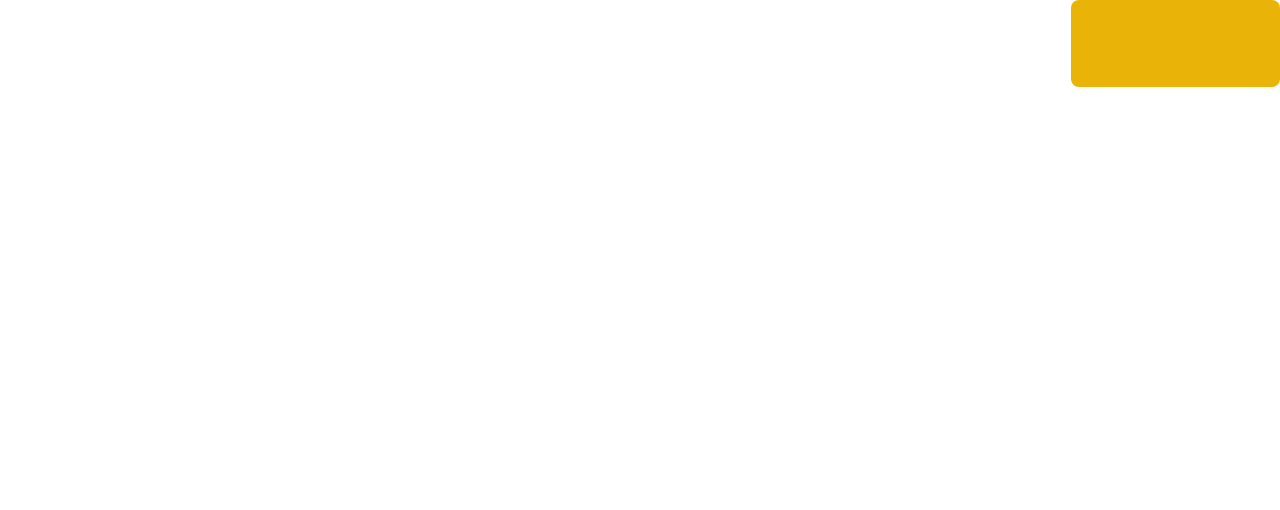
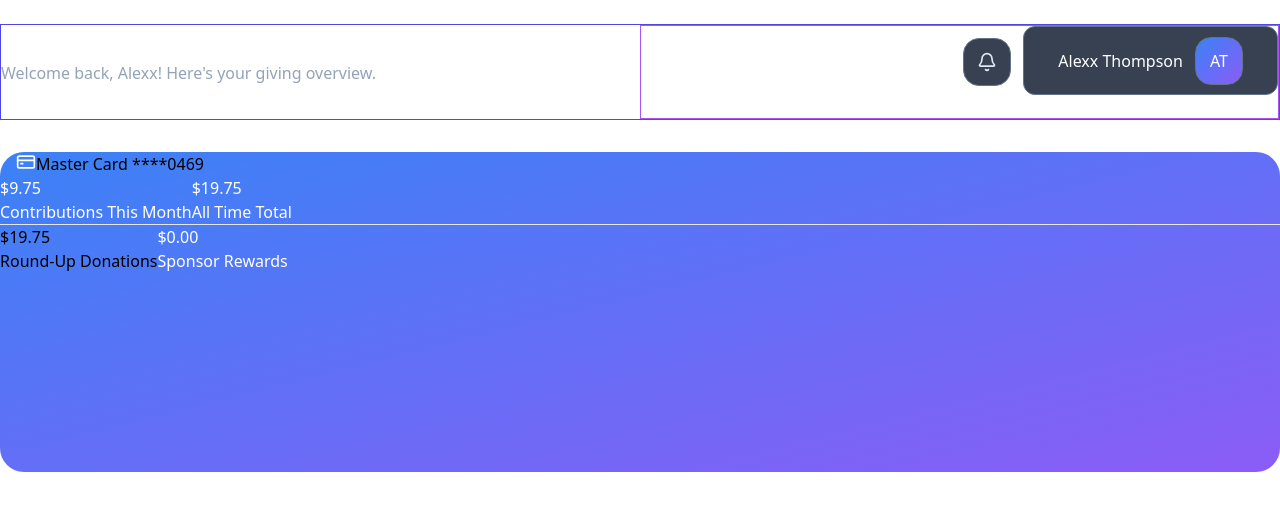
Before and after one commit to roshini-123/react, a React (Create React App) app in the folder react-git/: page / in a window 1280 px wide. Shown: the top 510 px of the page. Built offline with nearby package versions, Linux system fonts and the light colour scheme.

Commit message:
chnages added

```diff
--- a/react-git/package.json
+++ b/react-git/package.json
@@ -4,8 +4,10 @@
   "private": true,
   "dependencies": {
     "cra-template": "1.3.0",
+    "lucide-react": "^1.17.0",
     "react": "^19.1.0",
     "react-dom": "^19.1.0",
+    "react-icons": "^5.6.0",
     "react-scripts": "5.0.1",
     "web-vitals": "^5.1.0"
   },
--- a/react-git/src/App.js
+++ b/react-git/src/App.js
@@ -4,12 +4,14 @@ import './App.css';
 import HeaderObj from './donar-module/HeaderObj';
 import footerObj from './donar-module/FooterObj';
 import FooterObj from './donar-module/FooterObj';
+import DashboardObj from './donar-module/Dashboard';
 
 
 function App() {
   return (
-    <div className = "bg-black-800">
+    <div className='w-screen h-screen dark:bg-gray-800 pt-6'>
       <HeaderObj/>
+      <DashboardObj/>
       <FooterObj/>
     </div>
   );
--- /dev/null
+++ b/react-git/src/donar-module/Dashboard.js
@@ -0,0 +1,41 @@
+import react from "react";
+import { CreditCard } from "lucide-react";
+
+
+
+const DashboardObj = () => {
+    return(
+        <div className="h-80 bg-gradient-to-br from-blue-500 to-violet-500 rounded-3xl">
+            <div className="flex flex-row mt-8 ml-4">
+                <CreditCard className="w-5 h-5 text-white" />
+                <p>Master Card ****0469</p>
+            </div>
+            <div className="flex flex-row">
+                <div className="text-white">
+                    <h1>$9.75</h1>
+                    <p>Contributions This Month</p>
+                </div>
+                <div className="items-right text-white">
+                    <h1>$19.75</h1>
+                    <p>All Time Total</p>
+                </div>
+
+            </div>
+            <hr className="text-white"></hr>
+            <div className="flex flex-row">
+                <div>
+                    <h1>$19.75</h1>
+                    <p>Round-Up Donations</p>
+                </div>
+                <div className="text-white">
+                    <h1>$0.00</h1>
+                    <p className="items-left">Sponsor Rewards</p>
+                </div>
+
+            </div>
+
+        </div>
+    )
+}
+
+export default DashboardObj;
--- a/react-git/src/donar-module/HeaderObj.js
+++ b/react-git/src/donar-module/HeaderObj.js
@@ -1,10 +1,27 @@
 import react from "react";
+import { Bell } from "lucide-react";
 
 
 const HeaderObj = () => {
     return (
-        <div>
-            <div className = "fixed top-0 right-0 w-[209px] h-[87px] bg-yellow-500 rounded-lg"></div>
+        <div className="flex flex-row flex-wrap justify-between border border-indigo-600 h-24">
+            <div className="text-white">
+                <h1 className="text-3xl">Donor Dashboard</h1>
+                <p className="text-slate-400">Welcome back, Alexx! Here's your giving overview.</p>
+            </div>
+            <div className="flex flex-row justify-end gap-3 border border-purple-500 w-1/2">
+                <button className="relative w-12 h-12 mt-3 border border-slate-500 rounded-2xl flex justify-center items-center bg-gray-700">
+                     <Bell className="w-5 h-5 text-slate-200"/>
+                </button>
+                <button className="w-2/5 h-3/4 border border-slate-500 rounded-xl flex flex-row justify-center items-center gap-3 bg-gray-700">
+                  <p className="text-white">Alexx Thompson</p>
+                  <div className="w-12 h-12 border border-slate-500 rounded-2xl bg-gradient-to-br from-blue-500 to-violet-500 items-center text-white flex justify-center">
+                    AT
+                  </div>
+                </button>
+
+            </div>
+
         </div>
     )
 
```
Also changed, not shown: 1 other file (tests, documents, lock files or other folders).
